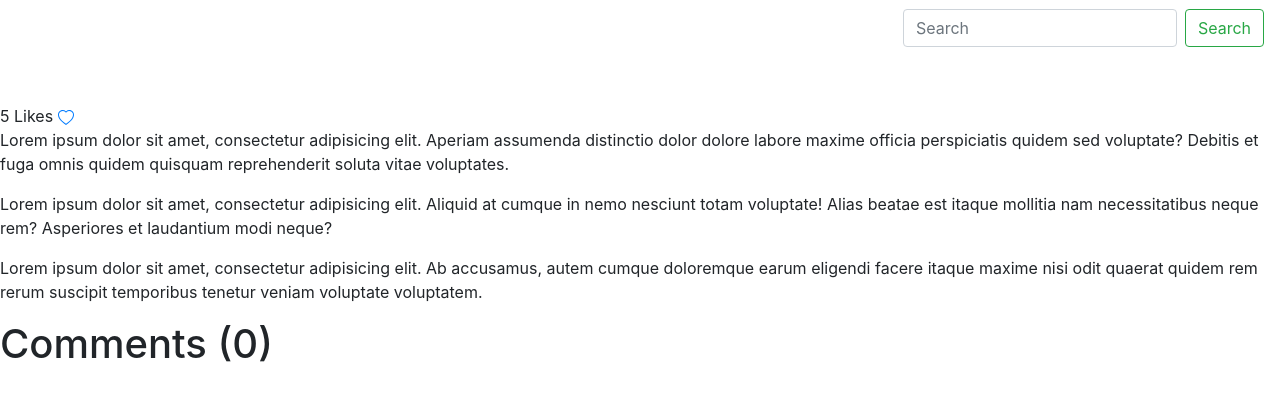
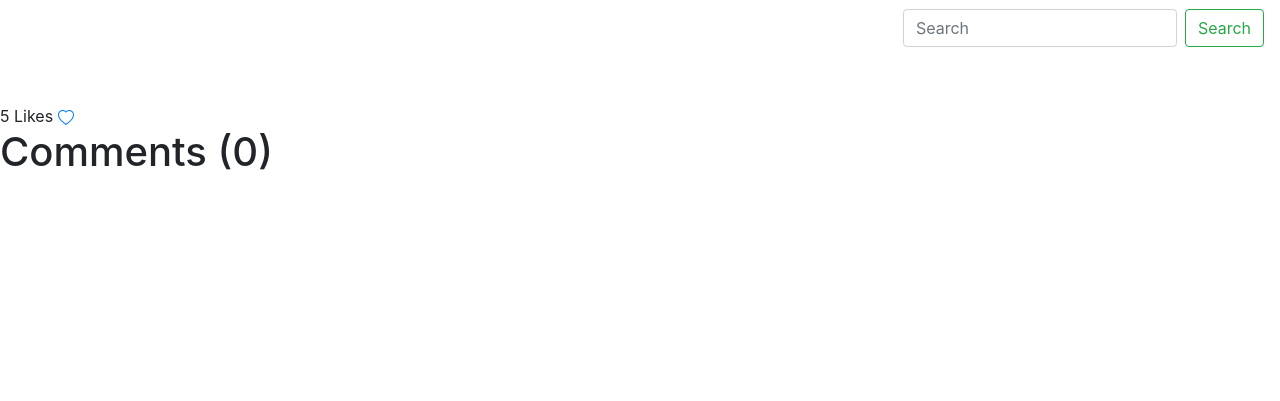
Before and after one commit to baquelo/the_spacebar, a Symfony app: template templates/article/show.html.twig in a window 1280 px wide. Shown: the top 401 px of the page. Run offline with Twig, Linux system fonts and the light colour scheme; the template is opened without the code that fills it, so the values that code supplies are empty; some libraries are stand-ins or nearby versions.

Commit message:
more code

```diff
--- a/composer.json
+++ b/composer.json
@@ -5,6 +5,7 @@
         "php": ">=7.2.5",
         "ext-ctype": "*",
         "ext-iconv": "*",
+        "knplabs/knp-markdown-bundle": "^1.8",
         "sensio/framework-extra-bundle": "^5.6",
         "symfony/asset": "5.1.*",
         "symfony/console": "5.1.*",
--- a/config/bundles.php
+++ b/config/bundles.php
@@ -8,4 +8,5 @@ return [
     Symfony\Bundle\WebProfilerBundle\WebProfilerBundle::class => ['dev' => true, 'test' => true],
     Symfony\Bundle\MonologBundle\MonologBundle::class => ['all' => true],
     Symfony\Bundle\DebugBundle\DebugBundle::class => ['dev' => true, 'test' => true],
+    Knp\Bundle\MarkdownBundle\KnpMarkdownBundle::class => ['all' => true],
 ];
--- a/templates/article/show.html.twig
+++ b/templates/article/show.html.twig
@@ -18,16 +18,7 @@
     </div>
 
     <div>
-        <p>Lorem ipsum dolor sit amet, consectetur adipisicing elit. Aperiam assumenda distinctio dolor dolore labore
-            maxime officia perspiciatis quidem sed voluptate? Debitis et fuga omnis quidem quisquam reprehenderit soluta
-            vitae voluptates.</p>
-
-        <p>Lorem ipsum dolor sit amet, consectetur adipisicing elit. Aliquid at cumque in nemo nesciunt totam voluptate!
-            Alias beatae est itaque mollitia nam necessitatibus neque rem? Asperiores et laudantium modi neque?</p>
-
-        <p>Lorem ipsum dolor sit amet, consectetur adipisicing elit. Ab accusamus, autem cumque doloremque earum
-            eligendi facere itaque maxime nisi odit quaerat quidem rem rerum suscipit temporibus tenetur veniam
-            voluptate voluptatem.</p>
+        {{ articleContent|raw }}
     </div>
 
     <div>
```
Also changed, not shown: src/Controller/ArticleController.php (+26 -1 lines), 2 other files.
